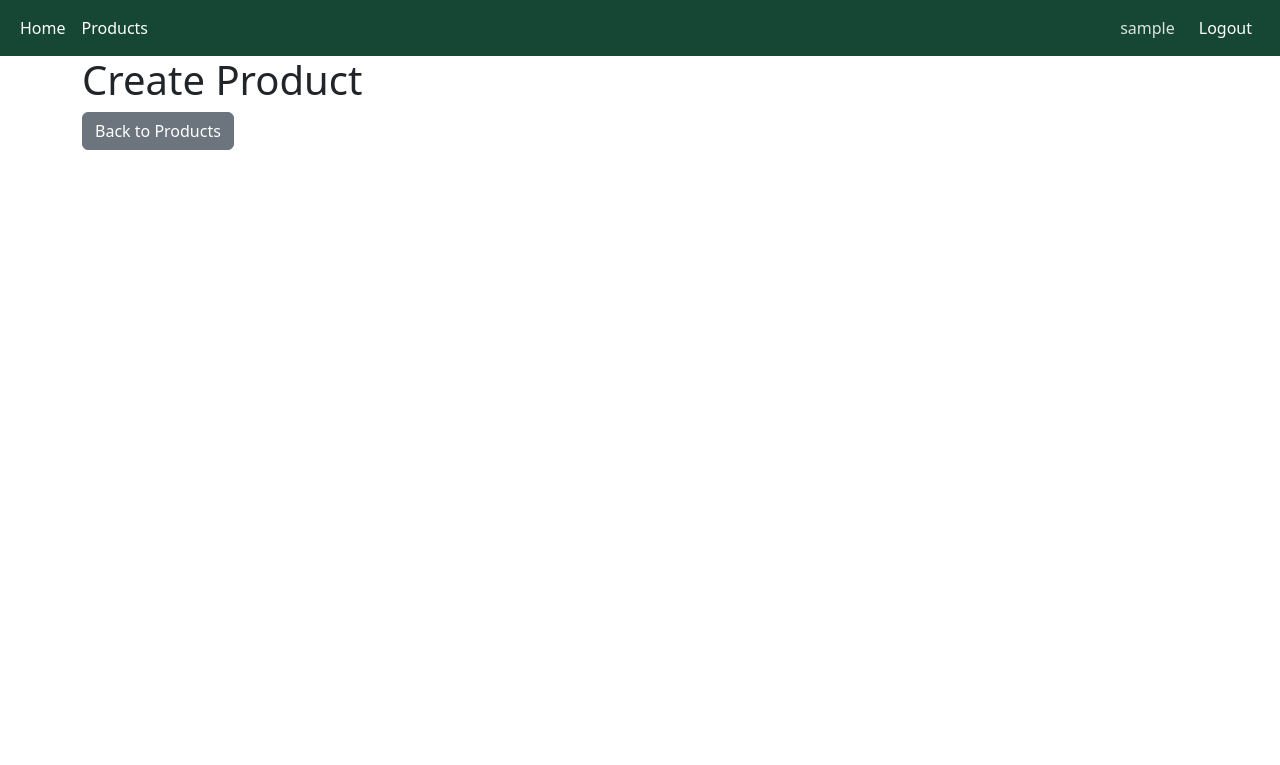
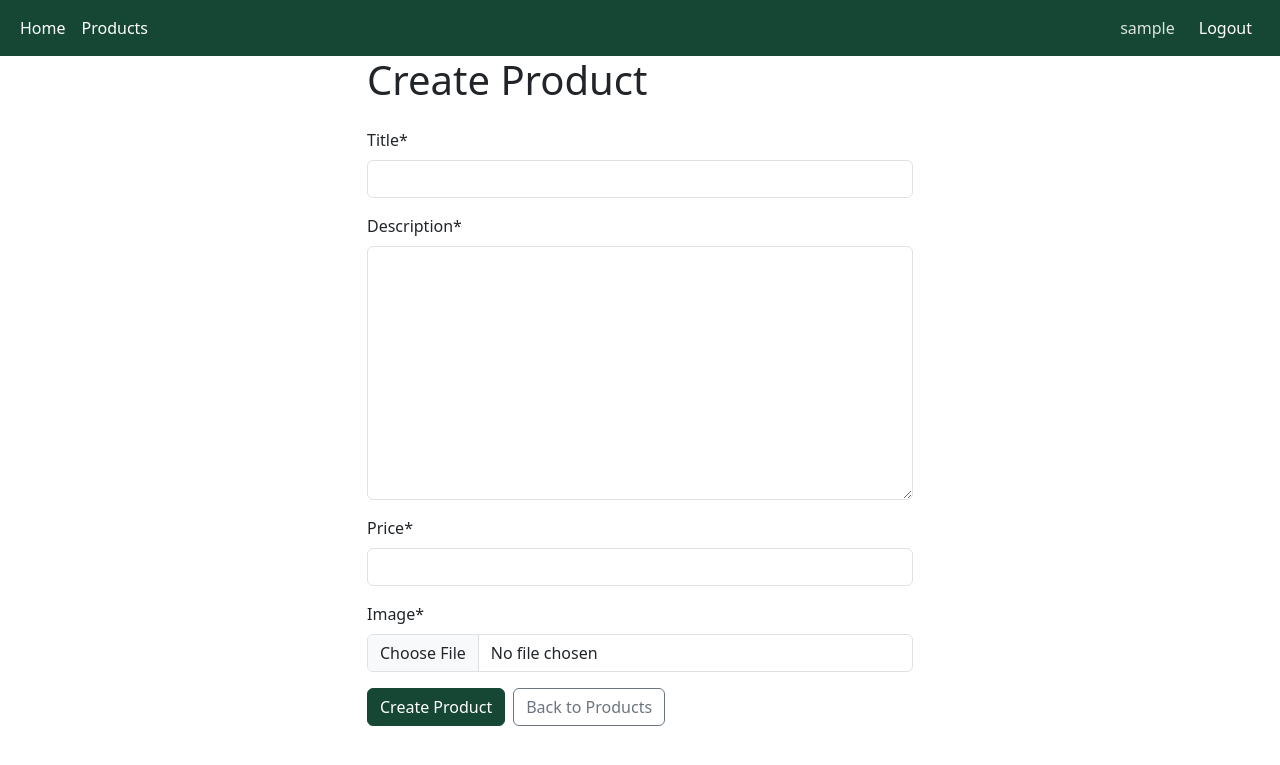
Before and after one commit to aaron-d-e/bu-marketplace, a Django app: page /create_product/ in a window 1280 px wide. Shown: the top 765 px of the page. Run offline with Django 5.2, Linux system fonts and the light colour scheme; the visitor is signed in with stand-in values (Sample User, id 1); some libraries are stand-ins or nearby versions.

Commit message:
create product page for superusers

```diff
--- a/market_app/forms.py
+++ b/market_app/forms.py
@@ -2,6 +2,7 @@ from django import forms
 from django.contrib.auth.forms import UserCreationForm
 from django.contrib.auth import authenticate
 from django.contrib.auth.models import User
+from .models import Product
 
 
 class RegisterForm(UserCreationForm):
@@ -37,3 +38,9 @@ class EmailLoginForm(forms.Form):
             if not self.user.is_active:
                 raise forms.ValidationError('This account is inactive.')
         return self.cleaned_data
+
+
+class ProductForm(forms.ModelForm):
+    class Meta:
+        model = Product
+        fields = ['title', 'description', 'price', 'image']
--- a/market_app/models.py
+++ b/market_app/models.py
@@ -11,7 +11,7 @@ class Product(models.Model):
     title = models.CharField(max_length=100, null=False)
     description = models.TextField(null=True)
     price = models.FloatField(null=False)
-    image = models.TextField(null=True)
+    image = models.ImageField(null=True)
     sold = models.BooleanField(default=False)
     created_at = models.DateTimeField(auto_now_add=True)
     updated_at = models.DateTimeField(auto_now=True)
--- a/market_app/templates/main/create_product.html
+++ b/market_app/templates/main/create_product.html
@@ -1,6 +1,19 @@
-{% extends "main/base.html"%}
-{% block title %} Create Product {%endblock%}
+{% extends "main/base.html" %}
+{% block title %}Create Product{% endblock %}
+{% load crispy_forms_tags %}
 {% block content %}
-<h1>Create Product</h1>
-<a href="{% url 'products' %}" class="btn btn-secondary">Back to Products</a>
+<div class="row justify-content-center">
+  <div class="col-md-8 col-lg-6">
+    <h1 class="mb-4">Create Product</h1>
+
+    <form method="post" action="{% url 'create_product' %}" enctype="multipart/form-data">
+      {% csrf_token %}
+      {{ form|crispy }}
+      <div class="d-flex gap-2 mt-3">
+        <button type="submit" class="btn btn-bu">Create Product</button>
+        <a href="{% url 'products' %}" class="btn btn-outline-secondary">Back to Products</a>
+      </div>
+    </form>
+  </div>
+</div>
 {% endblock %}
--- a/market_app/views.py
+++ b/market_app/views.py
@@ -1,7 +1,10 @@
 from django.shortcuts import render, redirect
-from .forms import RegisterForm, EmailLoginForm
+from .forms import RegisterForm, EmailLoginForm, ProductForm
 from django.contrib.auth import login
+from django.contrib.auth.decorators import user_passes_test
 
+def superuser_required(view_func):
+    return user_passes_test(lambda u: u.is_superuser)(view_func)
 
 def home(request):
     return render(request, 'main/home.html')
@@ -38,5 +41,15 @@ def products(request):
     products = Product.objects.all()
     return render(request, 'main/products.html', {'products': products})
 
+@superuser_required
 def create_product(request):
-    return render(request, 'main/create_product.html')
+    if request.method == 'POST':
+        form = ProductForm(request.POST, request.FILES)
+        if form.is_valid():
+            product = form.save(commit=False)
+            product.user = request.user
+            product.save()
+            return redirect('products')
+    else:
+        form = ProductForm()
+    return render(request, 'main/create_product.html', {'form': form})
```
Also changed, not shown: baby_aaron.JPG (added).
